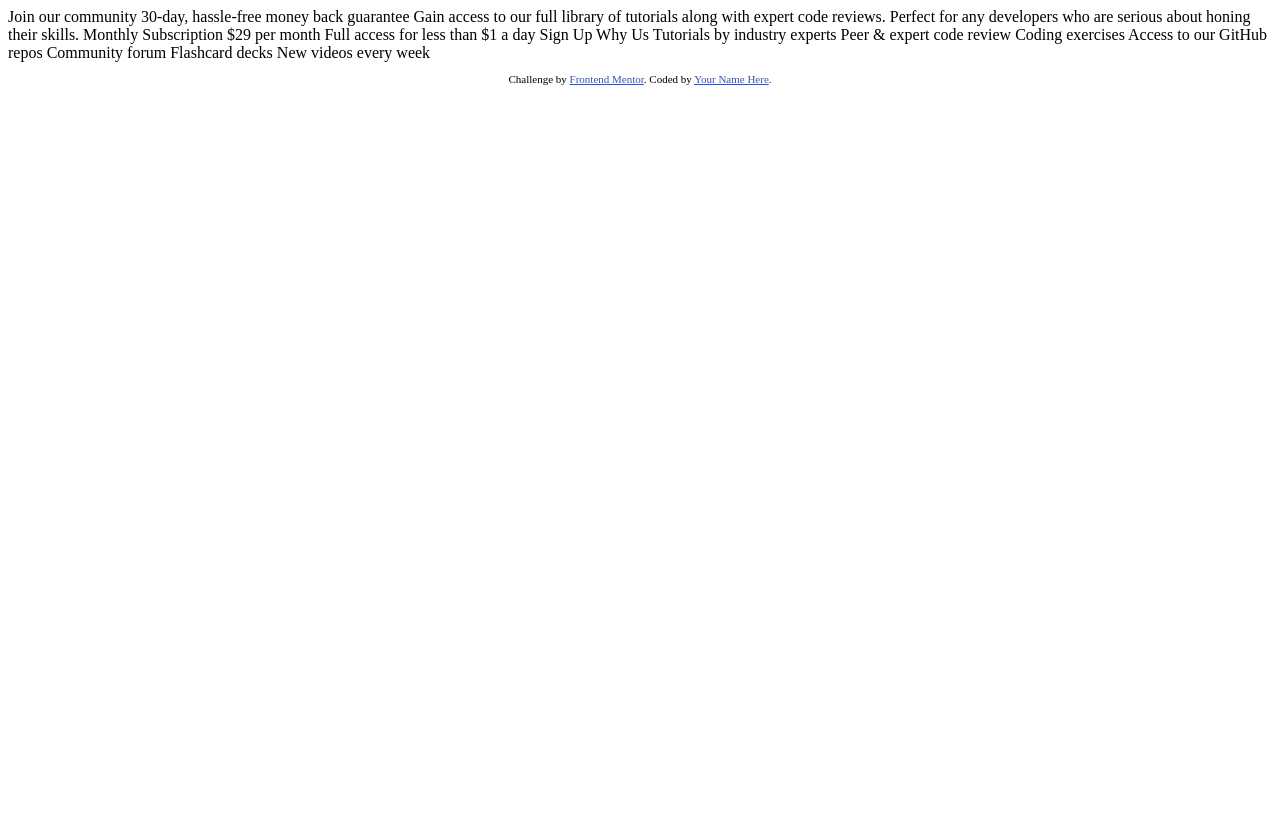
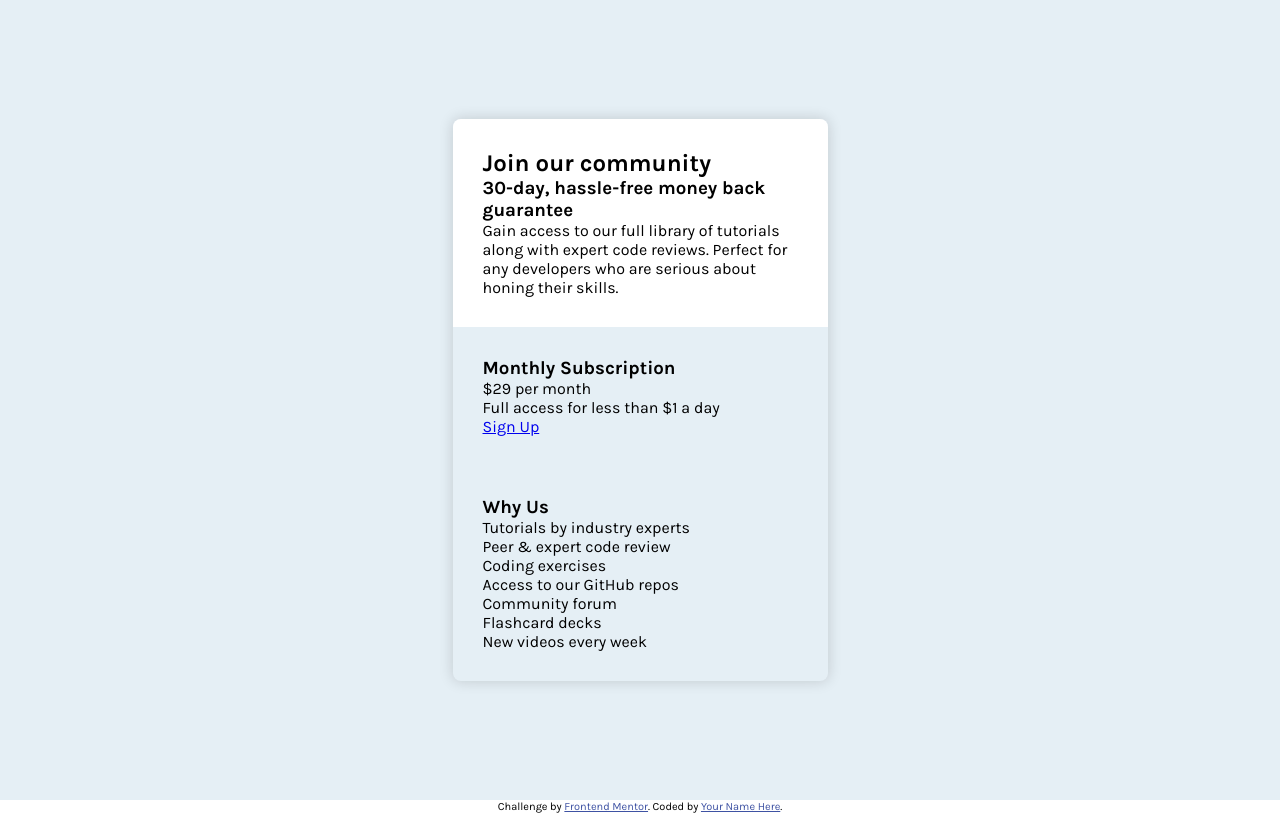
Before and after one commit to CodeGazer90/single-price-grid, a plain HTML site: page index.html in a window 1280 px wide. Drawn offline with Linux system fonts and the light colour scheme.

Commit message:
in process

```diff
--- a/index.html
+++ b/index.html
@@ -5,40 +5,43 @@
   <meta name="viewport" content="width=device-width, initial-scale=1.0"> <!-- displays site properly based on user's device -->
 
   <link rel="icon" type="image/png" sizes="32x32" href="./images/favicon-32x32.png">
+  <link rel="stylesheet" href="style.css">
+  <link href="https://fonts.googleapis.com/css2?family=Karla:wght@400;700&display=swap" rel="stylesheet">
 
   <title>Frontend Mentor | Single Price Grid Component</title>
 
-  <!-- Feel free to remove these styles or customise in your own stylesheet 👍 -->
-  <style>
-    .attribution { font-size: 11px; text-align: center; }
-    .attribution a { color: hsl(228, 45%, 44%); }
-  </style>
 </head>
 <body>
-  Join our community
+  <section>
+    <div class="container">
+      <div class="item item-1">
+        <h2>Join our community</h2>
 
-  30-day, hassle-free money back guarantee
+        <h3>30-day, hassle-free money back guarantee</h3>
 
-  Gain access to our full library of tutorials along with expert code reviews.
-  Perfect for any developers who are serious about honing their skills.
+        <p>Gain access to our full library of tutorials along with expert code reviews.
+          Perfect for any developers who are serious about honing their skills.</p>
+      </div>
 
-  Monthly Subscription
+      <div class="item item-2">
+        <h3>Monthly Subscription</h3>
+        <p><span>&dollar;29</span> per month</p>
+        <p>Full access for less than &dollar;1 a day</p>
+        <a href="#" type="button" class="button"> Sign Up</a>
+      </div>
 
-  &dollar;29 per month
-
-  Full access for less than &dollar;1 a day
-
-  Sign Up
-
-  Why Us
-
-  Tutorials by industry experts
-  Peer &amp; expert code review
-  Coding exercises
-  Access to our GitHub repos
-  Community forum
-  Flashcard decks
-  New videos every week
+      <div class="item item-3">
+        <h3>Why Us</h3>
+        <p>Tutorials by industry experts <br>
+          Peer &amp; expert code review<br>
+          Coding exercises<br>
+          Access to our GitHub repos<br>
+          Community forum<br>
+          Flashcard decks<br>
+          New videos every week</p>
+      </div>
+    </div>
+  </section>
 
   <footer>
     <p class="attribution">
@@ -48,3 +51,35 @@
   </footer>
 </body>
 </html>
+
+
+<!-- <div id="container">
+  <div id="card-top-white">
+    <h3>
+
+    </h3>
+
+    <h4>
+
+    </h4>
+
+    <p>
+
+    </p>
+
+  </div>
+
+  <div id="card-bottom-blue">
+
+
+
+
+
+
+
+
+
+
+
+  </div>
+</div> -->
--- /dev/null
+++ b/style.css
@@ -0,0 +1,42 @@
+
+html{
+    font-family: 'Karla', sans-serif;
+    font-size: 16px;
+}
+
+*{
+    padding: 0;
+    margin: 0;
+    box-sizing: border-box;
+}
+
+section{
+    min-height: 100vh;
+    width: 100%;
+    display: flex;
+    align-items: center;
+    justify-content: center;
+    background-color: hsl(204, 43%, 93%);
+    padding: 100px 30px;
+}
+
+.container{
+    display: grid;
+    grid-template-columns:100% ;
+    max-width: 375px;
+    margin: 0 auto;
+    border-radius: 8px;
+    box-shadow: 0px 0px 14px 1px #00000024;
+    overflow: hidden;
+}
+
+.item{
+    padding: 30px;
+}
+
+.item-1{
+    background-color: white;
+}
+.attribution { font-size: 11px; text-align: center; }
+
+.attribution a { color: hsl(228, 45%, 44%); }
```
